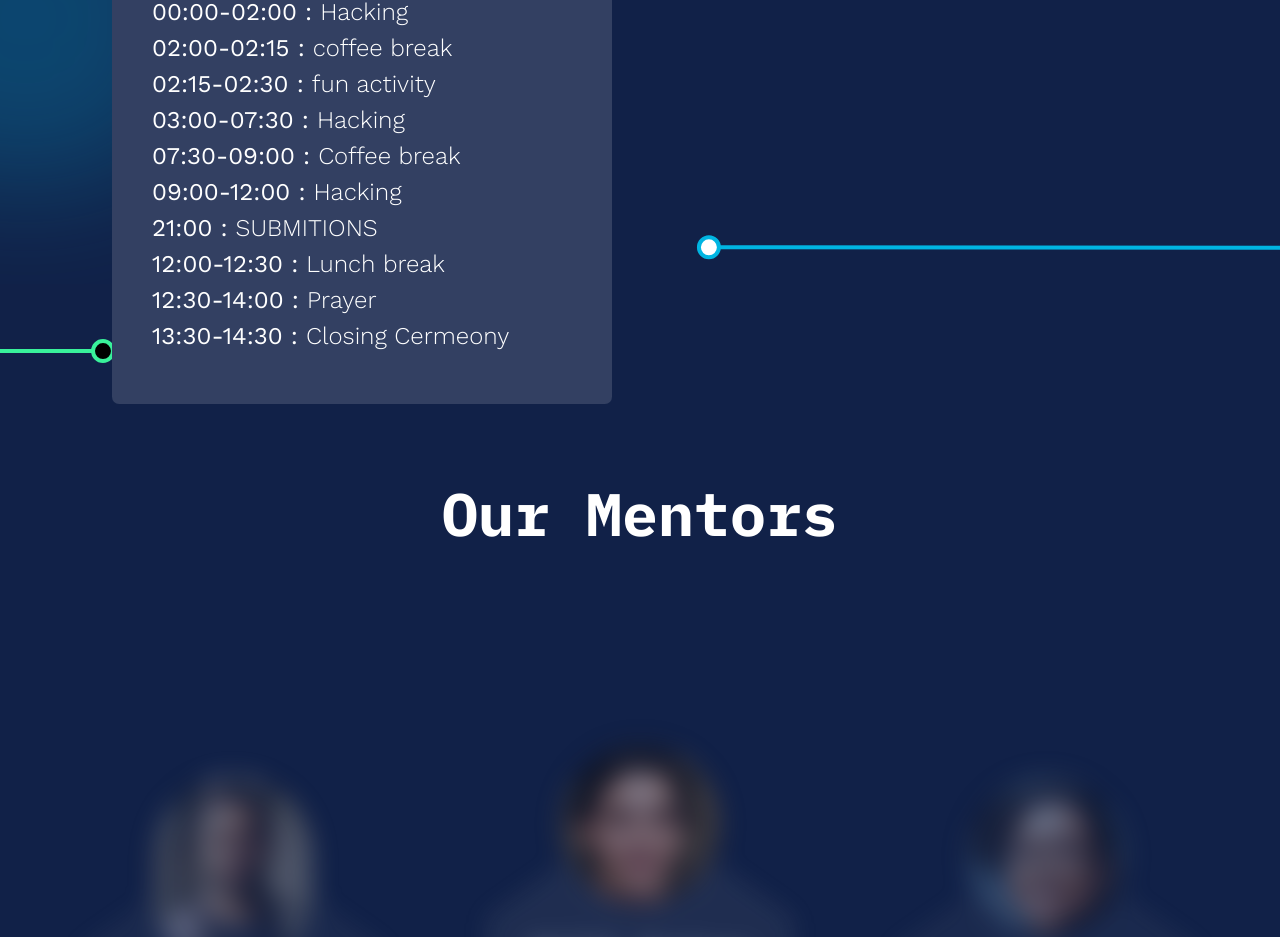
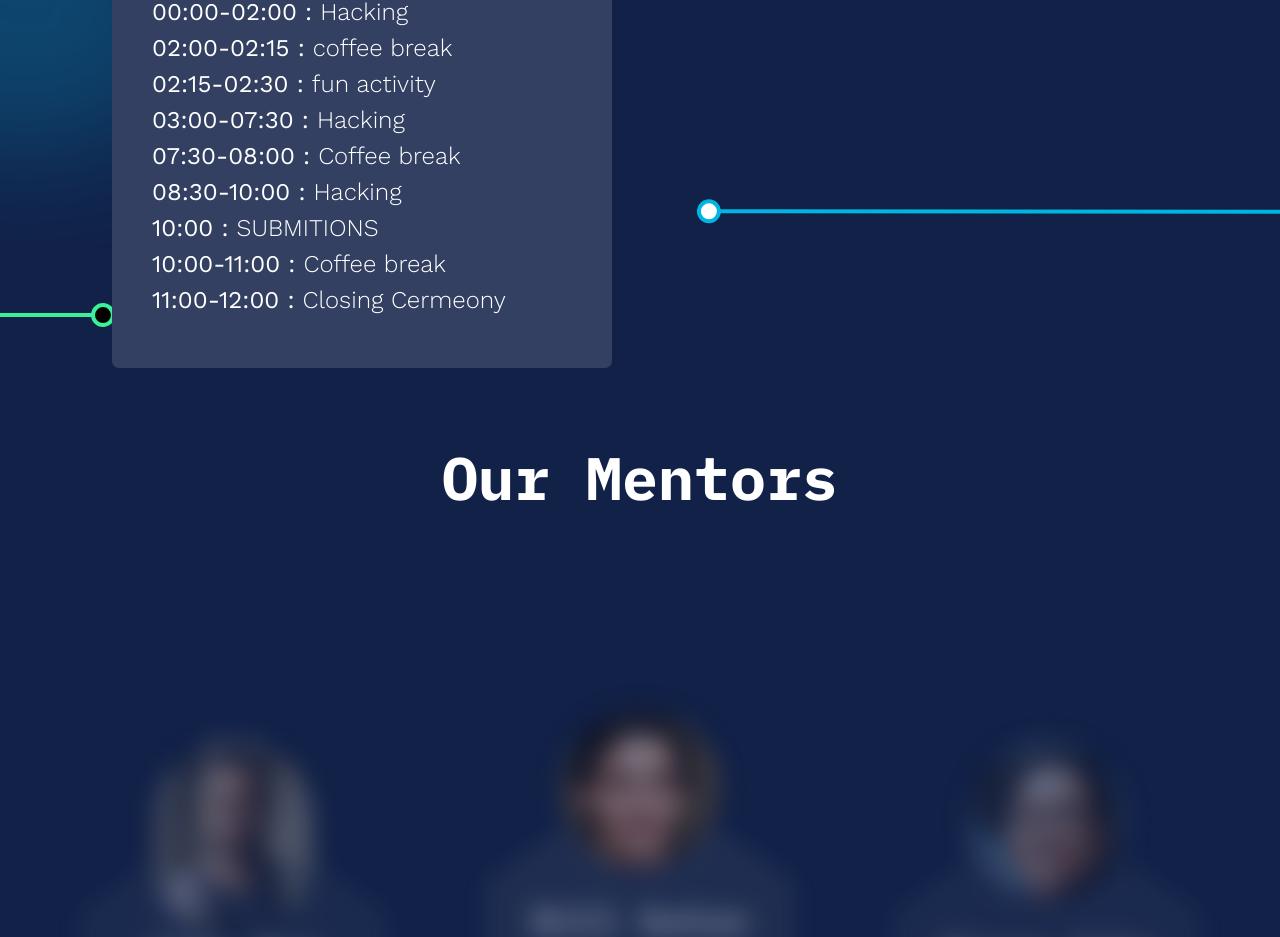
Before and after one commit to SchoolofAI-Algiers/haick24-website, a React (Vite) app: page / in a window 1280 px wide. Shown: the part 4246-5183 px from the top of the page. Built offline with nearby package versions, Linux system fonts and the light colour scheme.

Commit message:
Update agenda.jsx

```diff
--- a/src/components/agenda/agenda.jsx
+++ b/src/components/agenda/agenda.jsx
@@ -50,12 +50,11 @@ const day3 = [
   { time: '02:00-02:15', text: 'coffee break' },
   { time: '02:15-02:30', text: 'fun activity' },
   { time: '03:00-07:30', text: 'Hacking' },
-  { time: '07:30-09:00', text: 'Coffee break' },
-  { time: '09:00-12:00', text: 'Hacking' },
-  { time: '   21:00   ', text: 'SUBMITIONS' },
-  { time: '12:00-12:30', text: 'Lunch break' },
-  { time: '12:30-14:00', text: 'Prayer' },
-  { time: '13:30-14:30', text: 'Closing Cermeony' },
+  { time: '07:30-08:00', text: 'Coffee break' },
+  { time: '08:30-10:00', text: 'Hacking' },
+  { time: '   10:00   ', text: 'SUBMITIONS' },
+  { time: '10:00-11:00', text: 'Coffee break' },
+  { time: '11:00-12:00', text: 'Closing Cermeony' },
 ]
 
 const agendaItems = [day1, day2, day3];
```
